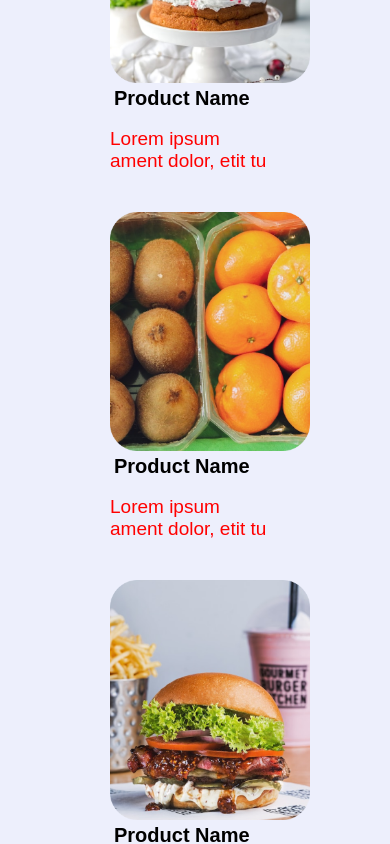
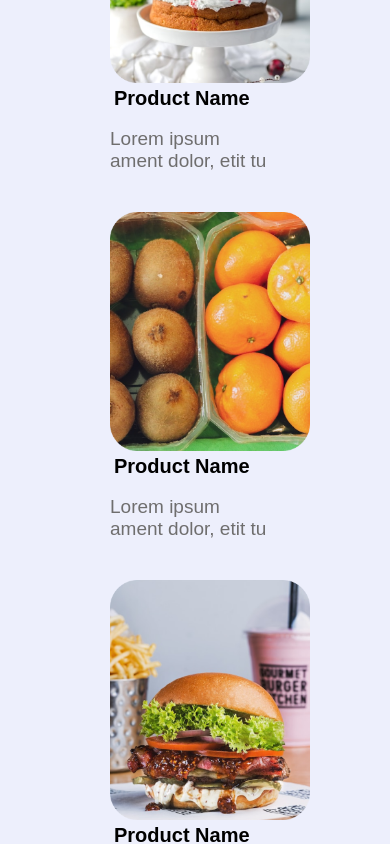
Before and after one commit to Govamarket/Programming, a React (Create React App) app: page / in a window 390 px wide. Shown: the part 2300-3144 px from the top of the page. Built offline with nearby package versions, Linux system fonts and the light colour scheme.

Commit message:
initial commit

```diff
--- a/src/component/Footer.css
+++ b/src/component/Footer.css
@@ -90,7 +90,7 @@ margin-left: 20px;
 margin-bottom: 0px;
 }
 
-@media (max-width: 768px) {
+@media (max-width: 900px) {
   .footer-container{
     display: grid;
     grid-template-columns: auto auto auto;
--- a/src/component/Landpage.css
+++ b/src/component/Landpage.css
@@ -255,7 +255,7 @@ section CiImageOn{
     max-width: 200px;
 }
 
-@media (max-width: 768px) {
+@media (max-width: 900px) {
     .landpage{
         display: flex;
         flex-wrap: wrap;
@@ -294,7 +294,7 @@ section CiImageOn{
     .child-text{
         display: flex;
         position: relative;
-        color:red;
+        color:#6f6e6e;
         align-items: center;
         font-size: 19px;
         font-weight: 500;
```
